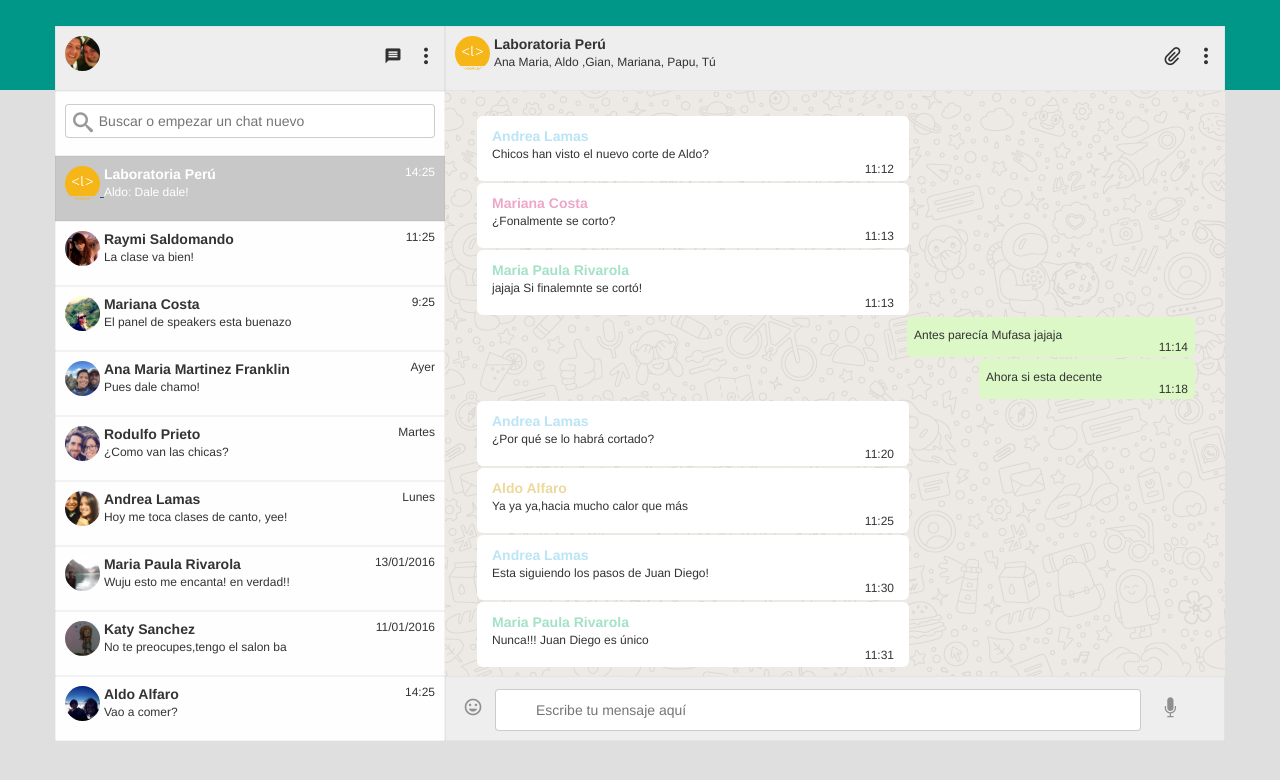
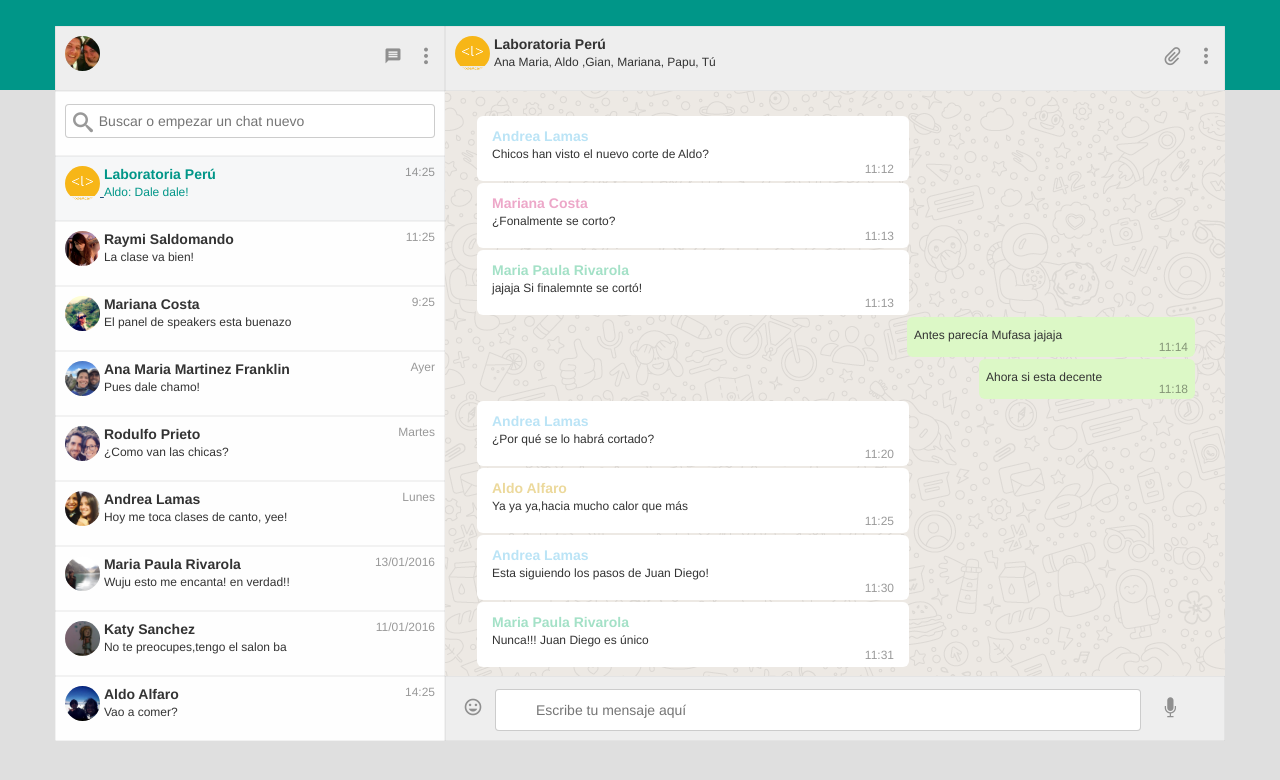
Before and after one commit to Carmenrosacoder/whatsapp, a plain HTML site: page index.html in a window 1280 px wide. In both pictures the pointer is over the element 250 px from the left and 188 px from the top of the page. Drawn offline with nearby package versions, Linux system fonts and the light colour scheme; files that its build step writes are made by us from their sources; files whose address does not match are found by name.

Commit message:
pequeñosdetalles

```diff
--- a/css/main.css
+++ b/css/main.css
@@ -47,6 +47,7 @@ input{
     border-radius: 4px;
 }
 i{
+    color: rgba(0, 0, 0, 0.4);
     font-style: normal;
     font-size: 12px;
     float: right;
@@ -72,8 +73,9 @@ span{
     font-weight: bold;
 }
 a .msj:hover{
-    color: white;
-    background-color: rgba(0, 0, 0, 0.1);
+    color:#009688;
+    background-color:#F6F7F8;
+    opacity:1;
 }
 .blanco{
     background-color: transparent;
--- a/index.html
+++ b/index.html
@@ -205,9 +205,9 @@
 
 						</div>
 						<div class="row msj" id="envio">
-						<i class="icon-insert_emoticon" id="le"></i>
+						<a href="#"><i class="icon-insert_emoticon" id="le"></i></a>
 						<input type="text" name="name" placeholder="Escribe tu mensaje aquí" class="text-msj">
-						<i class="icon-mic"></i>
+						<a href="#"> <i class="icon-mic"></i></a>
 
 
 					</div>
```
